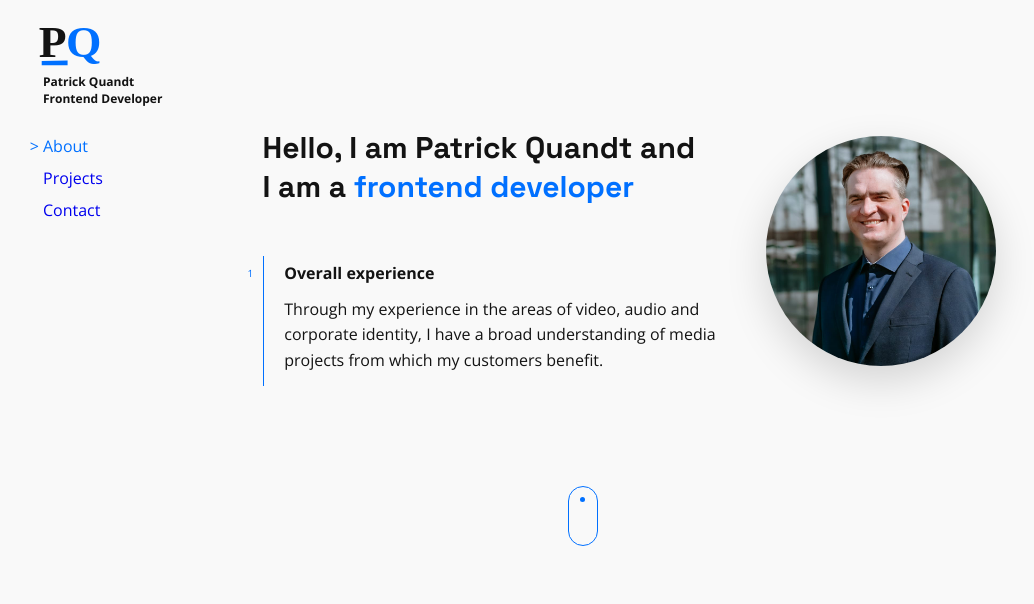
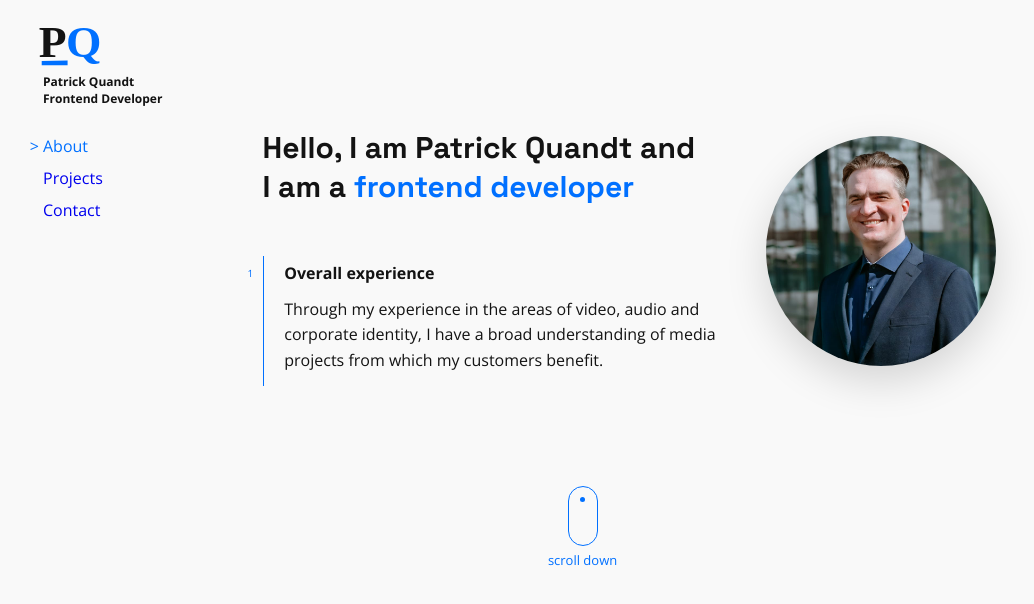
Before and after one commit to pquandt/pqweb, a React (Create React App) app: page / in a window 1280 px wide. Shown: the top 604 px of the page, without its empty margins (85-1119 px from the left). Built offline with nearby package versions, Linux system fonts and the light colour scheme.

Commit message:
edit contact page and scrollhint on frontpage

```diff
--- a/sass/abstracts/_variables.scss
+++ b/sass/abstracts/_variables.scss
@@ -5,6 +5,7 @@ $color-highlight: #0070ff;
 // FONT
 $default-font-size: 1.6rem;
 $headline-font-size: 3rem;
+$small-font-size: 1.3rem;
 
 $primary-font: "Open Sans";
 $secondary-font: "Space Grotesk";
--- a/sass/layout/_about.scss
+++ b/sass/layout/_about.scss
@@ -107,3 +107,29 @@
     transform: rotateY(0);
   }
 }
+
+.scrollhint {
+  display: flex;
+  justify-content: center;
+  margin-top: 10rem;
+
+  p {
+    font-family: $primary-font;
+    font-size: $small-font-size;
+    color: $color-highlight;
+    margin-top: 6.5rem;
+    animation: scrollhint 3s infinite ease-in-out;
+  }
+}
+
+@keyframes scrollhint {
+  0% {
+    opacity: 1;
+  }
+  50% {
+    opacity: 0.3;
+  }
+  100% {
+    opacity: 1;
+  }
+}
--- a/src/components/About.js
+++ b/src/components/About.js
@@ -66,14 +66,9 @@ export default function About() {
             </div>
           </div>
         </div>
-        <div
-          style={{
-            display: "flex",
-            justifyContent: "center",
-            marginTop: "10rem",
-          }}
-        >
+        <div className="scrollhint">
           <div className="mouse" />
+          <p>scroll down</p>
         </div>
       </section>
 
--- a/src/components/Contact.js
+++ b/src/components/Contact.js
@@ -2,17 +2,25 @@ import React from "react";
 
 export default function Contact() {
   return (
+    <div>
       <section className="contact">
         <div>
           <h1>Contact</h1>
         </div>
 
-      <div className="skills-wrapper">
+        <div className="contact-wrapper">
           <div className="vLine">4</div>
-        <div className="skills-text">
-          <p>I dont know. Do I wanna tell this?</p>
+          <div className="contact-text">
+            <a
+              href="mailto:patrick@moonport.app"
+              target="_blank"
+              rel="noopener noreferrer"
+            >
+              patrick@moonport.app
+            </a>
           </div>
         </div>
       </section>
+    </div>
   );
 }
--- a/src/components/Projects.js
+++ b/src/components/Projects.js
@@ -14,7 +14,7 @@ export default function Projects() {
           <div className="vLine">3</div>
 
           <div className="projects-text">
-            <h2>Moonport</h2>
+            <h2>Moonport App</h2>
             <p>
               A dezentralized mobile app for making calculations with your
               portfolio.
--- a/src/css/style.css
+++ b/src/css/style.css
@@ -201,6 +201,25 @@ h1 {
   .about-img:hover .about-img--back {
     transform: rotateY(0); }
 
+.scrollhint {
+  display: flex;
+  justify-content: center;
+  margin-top: 10rem; }
+  .scrollhint p {
+    font-family: "Open Sans";
+    font-size: 1.3rem;
+    color: #0070ff;
+    margin-top: 6.5rem;
+    animation: scrollhint 3s infinite ease-in-out; }
+
+@keyframes scrollhint {
+  0% {
+    opacity: 1; }
+  50% {
+    opacity: 0.3; }
+  100% {
+    opacity: 1; } }
+
 .skills {
   padding-top: 10%;
   padding-left: 5%;
@@ -298,6 +317,9 @@ h1 {
     padding-left: 8rem; }
   .contact-img {
     margin-right: 4rem; }
+  .contact-wrapper {
+    display: grid;
+    grid-template-columns: 0.1fr 1fr 1fr; }
 
 .contact-text {
   margin-top: 6rem;
@@ -315,6 +337,10 @@ h1 {
     font-weight: bold; }
   .contact-text dd {
     margin-left: 3rem; }
+  .contact-text a[href^="mailto:"] {
+    color: #0070ff;
+    text-decoration: none;
+    font-size: 2rem; }
 
 .card {
   background-color: #f9f9f9;
```
Also changed, not shown: sass/layout/_contact.scss (+9 -0 lines). Lines whose indentation alone changed are shown as unchanged.
